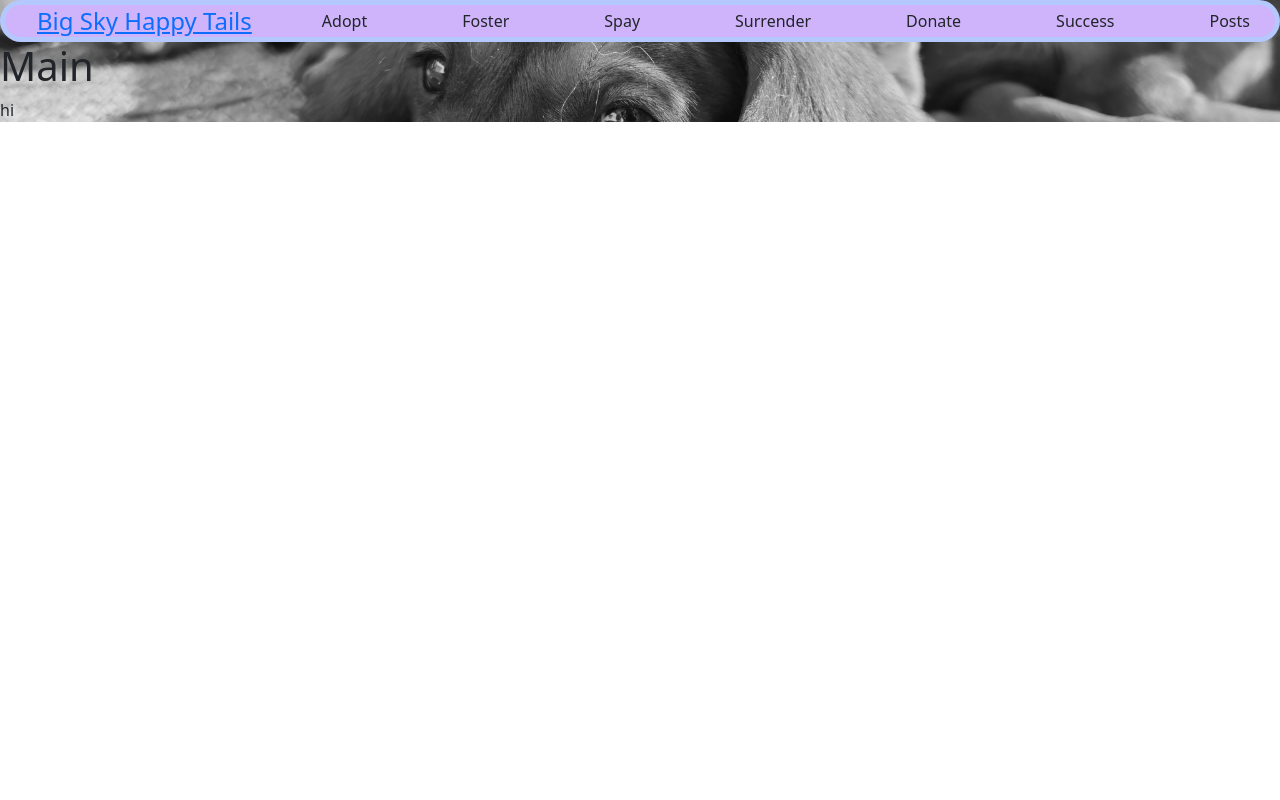
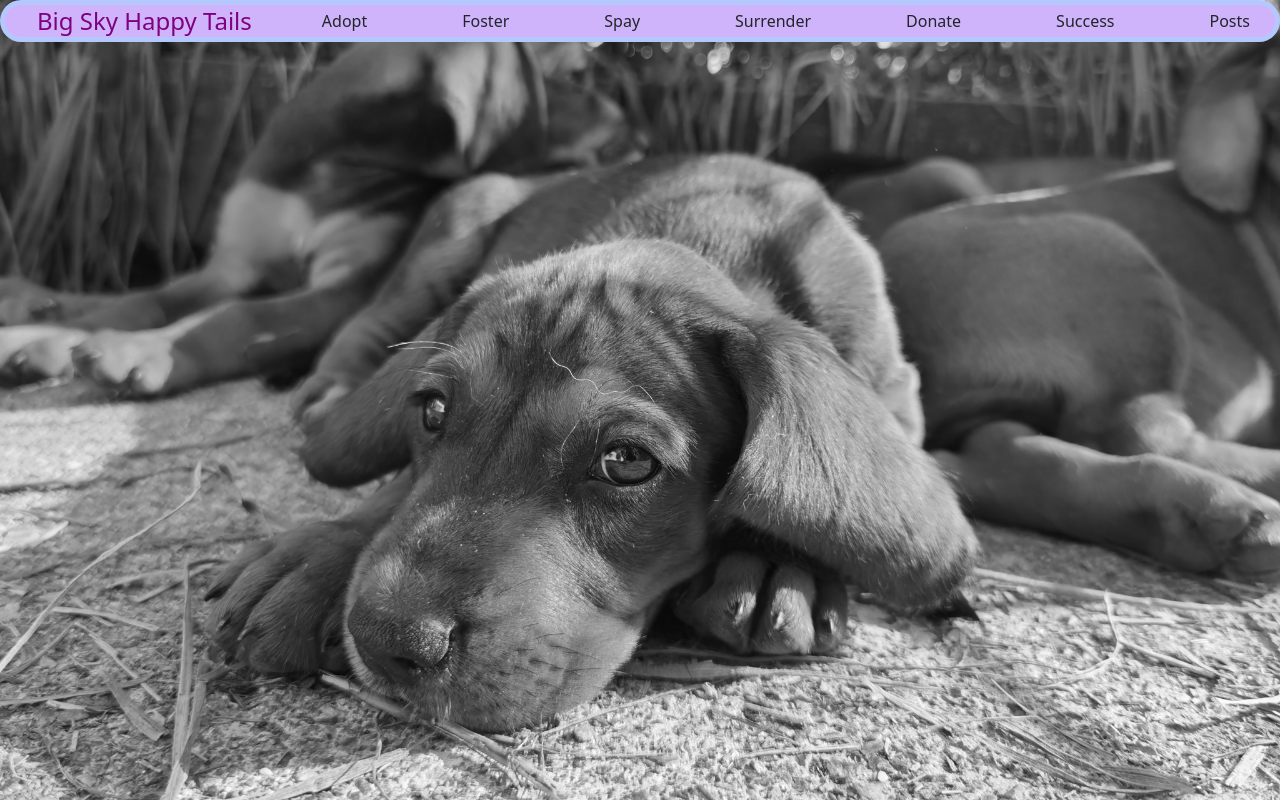
Before and after one commit to Mortr0n/happyTails, a React (Create React App) app in the folder happy-tails/: page / in a window 1280 px wide. Built offline with nearby package versions, Linux system fonts and the light colour scheme.

Commit message:
fixing Link

```diff
--- a/happy-tails/src/App.tsx
+++ b/happy-tails/src/App.tsx
@@ -21,7 +21,7 @@ function App() {
     <div className="App bg">
       <NavBar />
         <Router>
-          <GoToMain path="/"  />
+          <GoToMain path="/Main"  />
           <GoToContactForm path='/contacts' />
         </Router>
     </div>
--- a/happy-tails/src/components/NavBar.tsx
+++ b/happy-tails/src/components/NavBar.tsx
@@ -19,7 +19,7 @@ const NavBar = () => {
         <div className='nav-outer-div'>
             <ul className='nav-bar nav-background d-flex flex-row justify-content-between'>
                 <div className='nav-title-div nav-background'>
-                    <Link to="/"><h4 className='nav-title'>Big Sky Happy Tails</h4></Link>
+                    <Link className='link-title' to="Main"><h4 className='nav-title'>Big Sky Happy Tails</h4></Link>{" "}
                 </div>
                 {
                     navItems.map((item) => {
--- a/happy-tails/src/css/ContactForm.css
+++ b/happy-tails/src/css/ContactForm.css
@@ -20,3 +20,7 @@
     box-shadow: 0 0 2px 2px #ff8bf7;
     outline: none;
 }
+
+body {
+    height: 100%;
+}
--- a/happy-tails/src/css/NavBar.css
+++ b/happy-tails/src/css/NavBar.css
@@ -23,6 +23,12 @@
 
 .nav-title {
     border-radius: 15px;
+    text-decoration: none;
+    color: purple;
+}
+
+.link-title {
+    text-decoration: none;
 }
 
 .nav-title:hover {
--- a/happy-tails/src/index.css
+++ b/happy-tails/src/index.css
@@ -19,7 +19,7 @@ body, html {
 .bg {
   /* The image used */
   background-image: url("../src/images/puppy-pexels-vladimir-srajber-12205353.jpg");
-
+  min-height: 800px;
   /* Full height */
   height: 100%;
 
```
